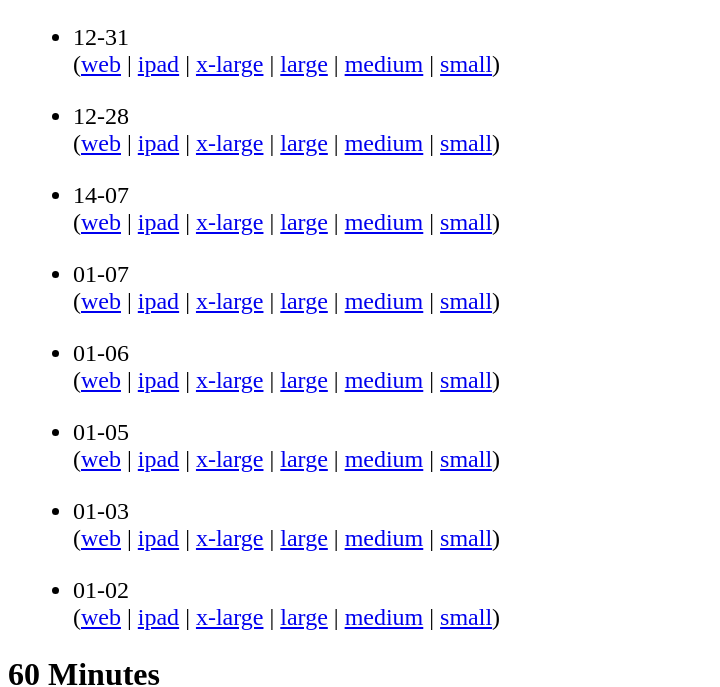
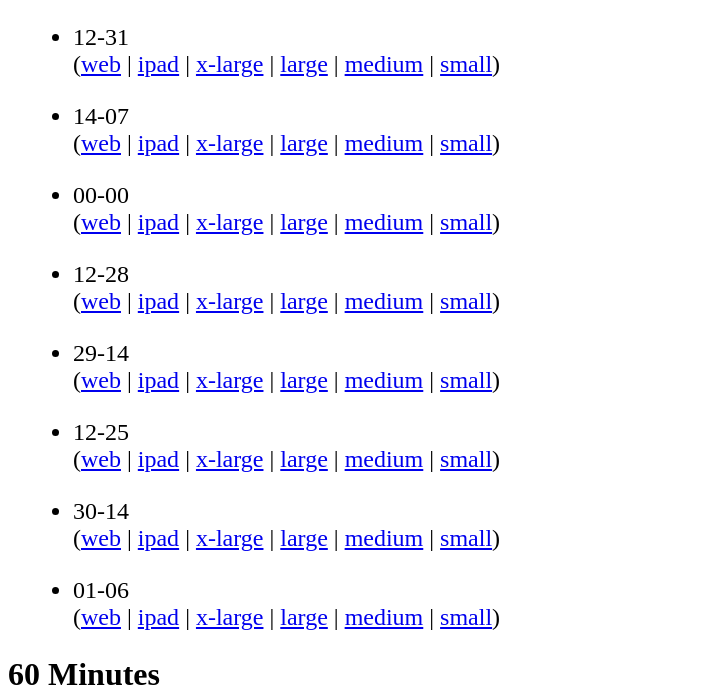
Before and after one commit to jkutner/cbsfeed, a Jekyll site: the page built from index.html, in a window 1280 px wide. Shown: the part 323-1010 px from the top of the page, without its empty margins (0-720 px from the left). Built offline with Jekyll 4.4.1, drawn with Linux system fonts in a browser that asks for light colours; nearby versions of some CDN libraries; some of the changed lines change nothing that is shown.

Commit message:
Updating with latest episdoes

```diff
--- a/_data/evening_news.yml
+++ b/_data/evening_news.yml
@@ -8,6 +8,24 @@
     mp4_796: media\/2015\/01\/01\/378801731694\/en_fullepisode_326640_796.mp4
     mp4_1296: media\/2015\/01\/01\/378801731694\/en_fullepisode_326640_1296.mp4
   date: 12-31
+- title: 14-07
+  links:
+    orig: /videos/14-7-year-old-survivor-key-in-ky-plane-crash-investigation-previewing-ces-2015-what-to-expect-in-tech/
+    ipad: ipad-streaming.cbsnews.com/media/mpx/2015/01/05/379924035584/EN_FULL_010415_327410_500/EN_FULL_010415_327410_500.m3u8
+    mp4_240: media\/2015\/01\/05\/379924035584\/EN_FULL_010415_322408_240.mp4
+    mp4_740: media\/2015\/01\/05\/379974035584\/EN_FULL_010415_327408_740.mp4
+    mp4_796: media\/2015\/01\/05\/379979635584\/EN_FULL_010415_327968_796.mp4
+    mp4_1296: media\/2015\/01\/05\/3799129635584\/EN_FULL_010415_3212968_1296.mp4
+  date: 14-07
+- title: 00-00
+  links:
+    orig: /videos/thousands-honor-fallen-nypd-officer-a-bridge-stuck-in-time/
+    ipad: ipad-streaming.cbsnews.com/media/mpx/2014/12/28/377582147641/EN_122814_Full_325400_500/EN_122814_Full_325400_500.m3u8
+    mp4_240: media\/2014\/12\/28\/377582147641\/EN_122814_Full_325392_240.mp4
+    mp4_740: media\/2014\/12\/28\/377582147641\/EN_122814_Full_325392_740.mp4
+    mp4_796: media\/2014\/12\/28\/377582147641\/EN_122814_Full_325392_796.mp4
+    mp4_1296: media\/2014\/12\/28\/377582147641\/EN_122814_Full_325392_1296.mp4
+  date: 00-00
 - title: 12-28
   links:
     orig: /videos/1228-intense-search-launched-for-airasia-flight-8501-bringing-a-very-tiny-new-testament-to-jewelry/
@@ -17,24 +35,33 @@
     mp4_796: ''
     mp4_1296: ''
   date: 12-28
-- title: 14-07
+- title: 29-14
   links:
-    orig: /videos/14-7-year-old-survivor-key-in-ky-plane-crash-investigation-previewing-ces-2015-what-to-expect-in-tech/
-    ipad: ipad-streaming.cbsnews.com/media/mpx/2015/01/05/379924035584/EN_FULL_010415_327410_500/EN_FULL_010415_327410_500.m3u8
-    mp4_240: media\/2015\/01\/05\/379924035584\/EN_FULL_010415_322408_240.mp4
-    mp4_740: media\/2015\/01\/05\/379974035584\/EN_FULL_010415_327408_740.mp4
-    mp4_796: media\/2015\/01\/05\/379979635584\/EN_FULL_010415_327968_796.mp4
-    mp4_1296: media\/2015\/01\/05\/3799129635584\/EN_FULL_010415_3212968_1296.mp4
-  date: 14-07
-- title: 01-07
+    orig: /videos/122914-u-s-navy-preparing-to-help-find-flight-8501-china-adopts-western-style-table-manners/
+    ipad: ''
+    mp4_240: media\/2014\/12\/30\/378091075896\/EN_122914_FULLEPISODE_326084_240.mp4
+    mp4_740: media\/2014\/12\/30\/378091075896\/EN_122914_FULLEPISODE_326084_740.mp4
+    mp4_796: media\/2014\/12\/30\/378091075896\/EN_122914_FULLEPISODE_326084_796.mp4
+    mp4_1296: media\/2014\/12\/30\/378091075896\/EN_122914_FULLEPISODE_326084_1296.mp4
+  date: 29-14
+- title: 12-25
   links:
-    orig: /videos/0107-massacre-at-satiric-newspaper-in-paris-social-media-honors-slain-employees/
+    orig: /videos/1225-patriotism-driving-people-to-see-the-interview-nyc-churchs-fresh-approach-draws-in-young-people/
     ipad: ''
     mp4_240: ''
     mp4_740: ''
     mp4_796: ''
     mp4_1296: ''
-  date: 01-07
+  date: 12-25
+- title: 30-14
+  links:
+    orig: /videos/123014-first-bodies-recovered-from-airasia-flight-8501-vaccine-offers-hope-for-koalas-with-std/
+    ipad: ''
+    mp4_240: ''
+    mp4_740: ''
+    mp4_796: ''
+    mp4_1296: ''
+  date: 30-14
 - title: 01-06
   links:
     orig: /videos/0106-winter-storms-freezing-highway-roads-photographer-to-document-100-centenarians-from-every-state/
@@ -44,30 +71,3 @@
     mp4_796: ''
     mp4_1296: ''
   date: 01-06
-- title: 01-05
-  links:
-    orig: /videos/15-markets-dive-as-oil-prices-hit-6-year-low-exonerated-man-who-spent-39-years-in-prison-meets-accuser/
-    ipad: ''
-    mp4_240: ''
-    mp4_740: ''
-    mp4_796: ''
-    mp4_1296: ''
-  date: 01-05
-- title: 01-03
-  links:
-    orig: /videos/13-airasia-flight-8501-search-finds-large-objects-on-ocean-floor-master-goes-on-mission-to-get-students-hooked-on-music/
-    ipad: ipad-streaming.cbsnews.com/media/mpx/2015/01/04/379678275964/EN_FULL_010315_327171_500/EN_FULL_010315_327171_500.m3u8
-    mp4_240: media\/2015\/01\/04\/324078275964\/EN_FULL_010315_327164_240.mp4
-    mp4_740: media\/2015\/01\/04\/374078275964\/EN_FULL_010315_327164_740.mp4
-    mp4_796: media\/2015\/01\/04\/379678275964\/EN_FULL_010315_327164_796.mp4
-    mp4_1296: media\/2015\/01\/04\/3129678275964\/EN_FULL_010315_327164_1296.mp4
-  date: 01-03
-- title: 01-02
-  links:
-    orig: /videos/12-u-s-hits-north-korea-with-sanctions-after-sony-hack-with-4-year-losing-streak-on-the-line-hoops-team-goes-for-broke/
-    ipad: ipad-streaming.cbsnews.com/media/mpx/2015/01/03/379474499834/EN_FULL_10215_326991_500/EN_FULL_10215_326991_500.m3u8
-    mp4_240: media\/2015\/01\/03\/379474499834\/EN_FULL_10215_326980_240.mp4
-    mp4_740: media\/2015\/01\/03\/379474499834\/EN_FULL_10215_326980_740.mp4
-    mp4_796: media\/2015\/01\/03\/379474499834\/EN_FULL_10215_326980_796.mp4
-    mp4_1296: media\/2015\/01\/03\/379474499834\/EN_FULL_10215_326980_1296.mp4
-  date: 01-02
```
